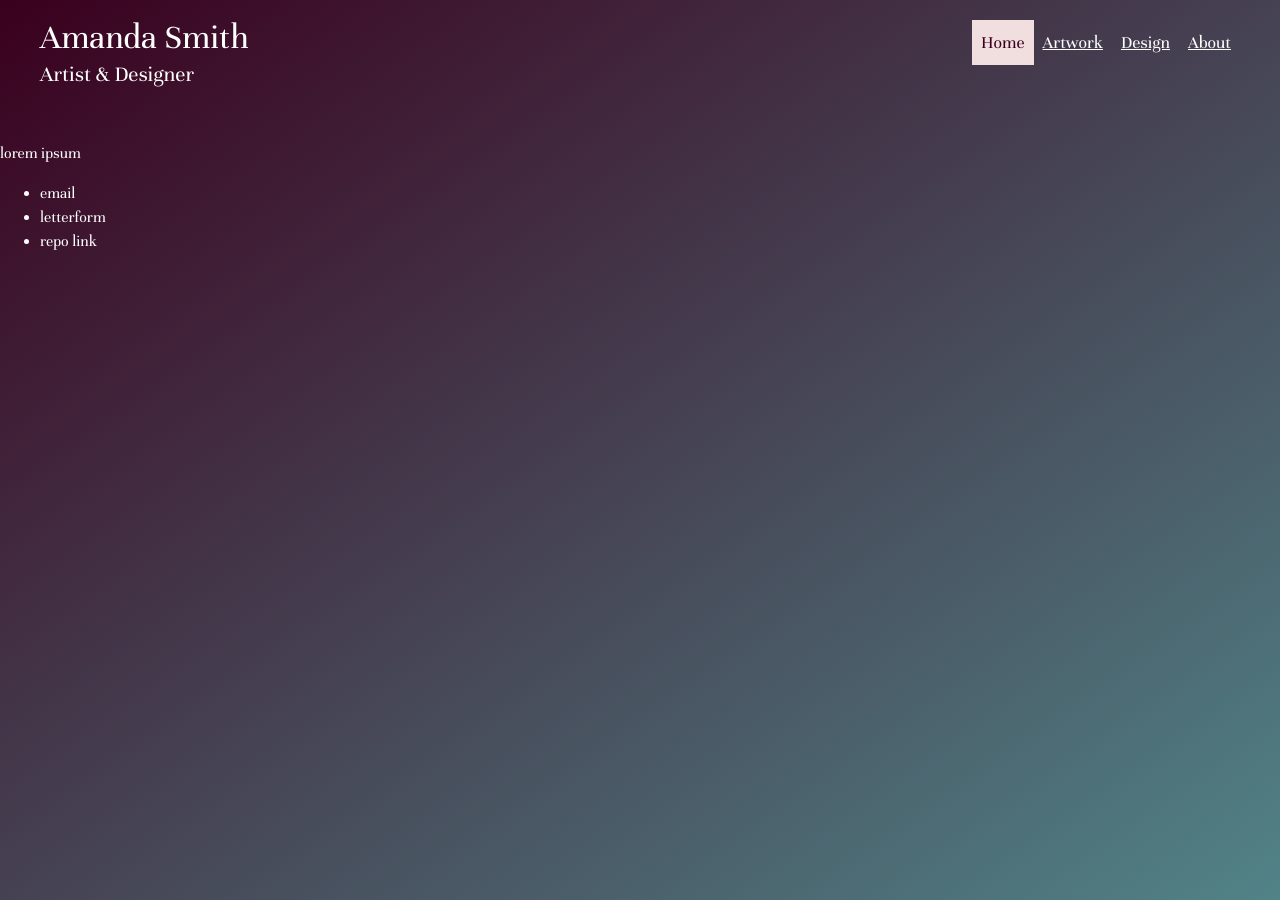
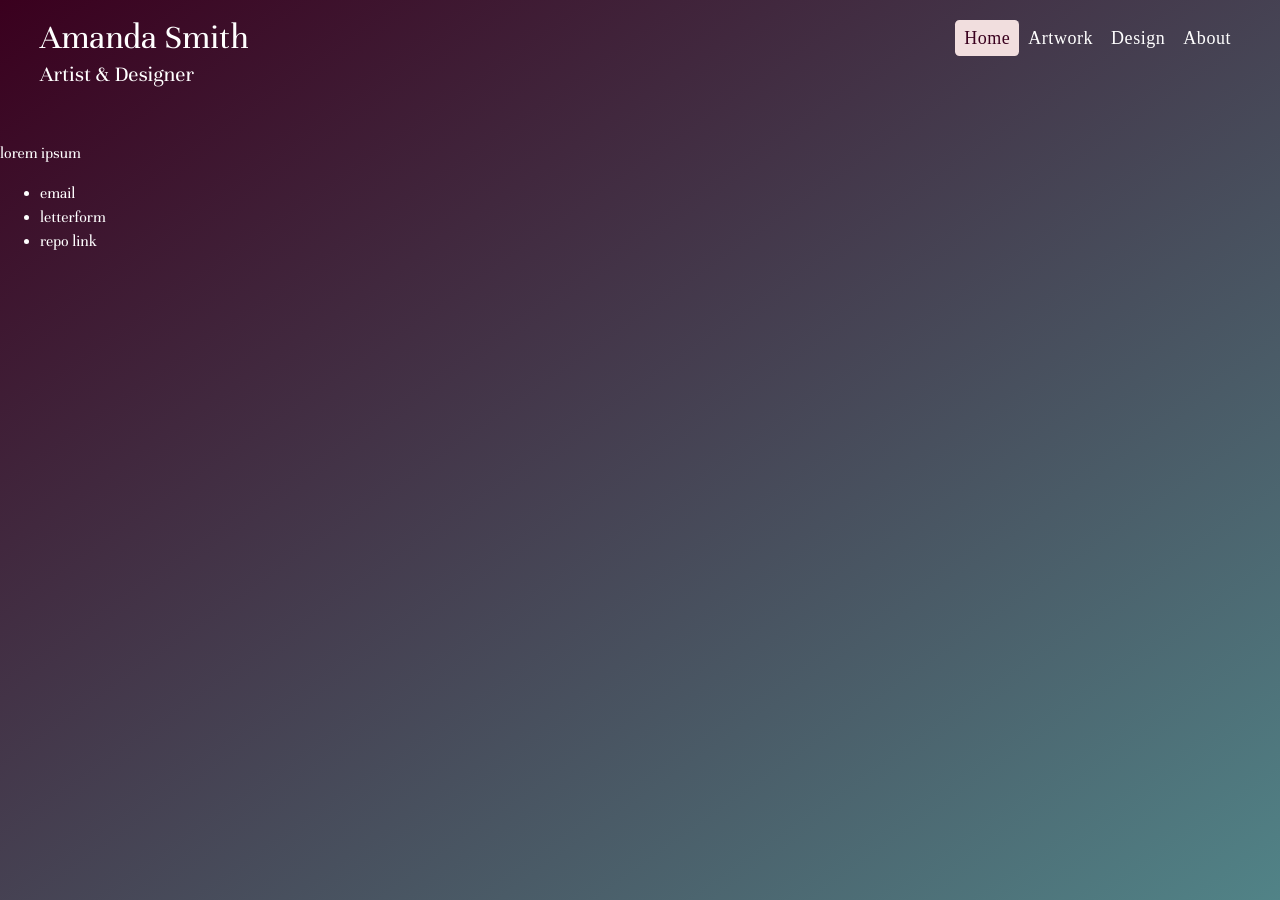
Before and after one commit to asmithorn/asmithorn.github.io, a Jekyll site: the page built from index.html, in a window 1280 px wide. Built offline with Jekyll 4.4.1, drawn with Linux system fonts in a browser that asks for light colours; some web fonts are replaced.

Commit message:
nav styling5

```diff
--- a/_layouts/default.html
+++ b/_layouts/default.html
@@ -9,7 +9,7 @@
   </head>
 
   <body>
-    <header class="o-layout__header u-padding--20">
+    <header class="o-row o-row--1200 o-layout__header u-padding--20">
       <div class="c-name">
         <p class="c-name c-name__name">Amanda Smith</p>
         <p class="c-name c-name__subtext">Artist &amp; Designer</p>
--- a/_sass/_fonts.scss
+++ b/_sass/_fonts.scss
@@ -2,4 +2,14 @@
   font-family: 'unnaregular';
   src: url('/resources/fonts/unna-regular-webfont.woff2') format('woff2'),
        url('/resources/fonts/unna-regular-webfont.woff') format('woff');
+  font-weight: normal;
+  font-style: normal;
 }
+
+@font-face {
+  font-family: 'unnabold';
+  src: url('unna-bold-webfont.woff2') format('woff2'),
+       url('unna-bold-webfont.woff') format('woff');
+  font-weight: normal;
+  font-style: normal;
+}
--- a/css/style.scss
+++ b/css/style.scss
@@ -79,14 +79,17 @@ body {
   .c-site-nav__link {
     color: white;
     display: block;
+    font-family: 'unnabold';
     font-size: 1.125em;
-    padding: .5em;
+    letter-spacing: .03em;
+    padding: .25em .5em;
+    text-decoration: none;
   }
 
   .c-site-nav__link--active {
     background-color: $pink;
+    border-radius: .25em;
     color: $maroon;
-    text-decoration: none;
   }
 
 
@@ -106,11 +109,21 @@ body {
   .o-layout__header {
     display: flex;
     justify-content: space-between;
+  }
+
+  .c-name {text-align: left;}
+
+}
+
+
+
+
+@media only screen and (min-width: 1200px) {
+
+  .o-row--1200 {
     max-width: 1200px;
     margin-left: auto;
     margin-right: auto;
   }
 
-  .c-name {text-align: left;}
-
 }
```
Also changed, not shown: resources/fonts/unna-bold-webfont.woff (added), resources/fonts/unna-bold-webfont.woff2 (added).
